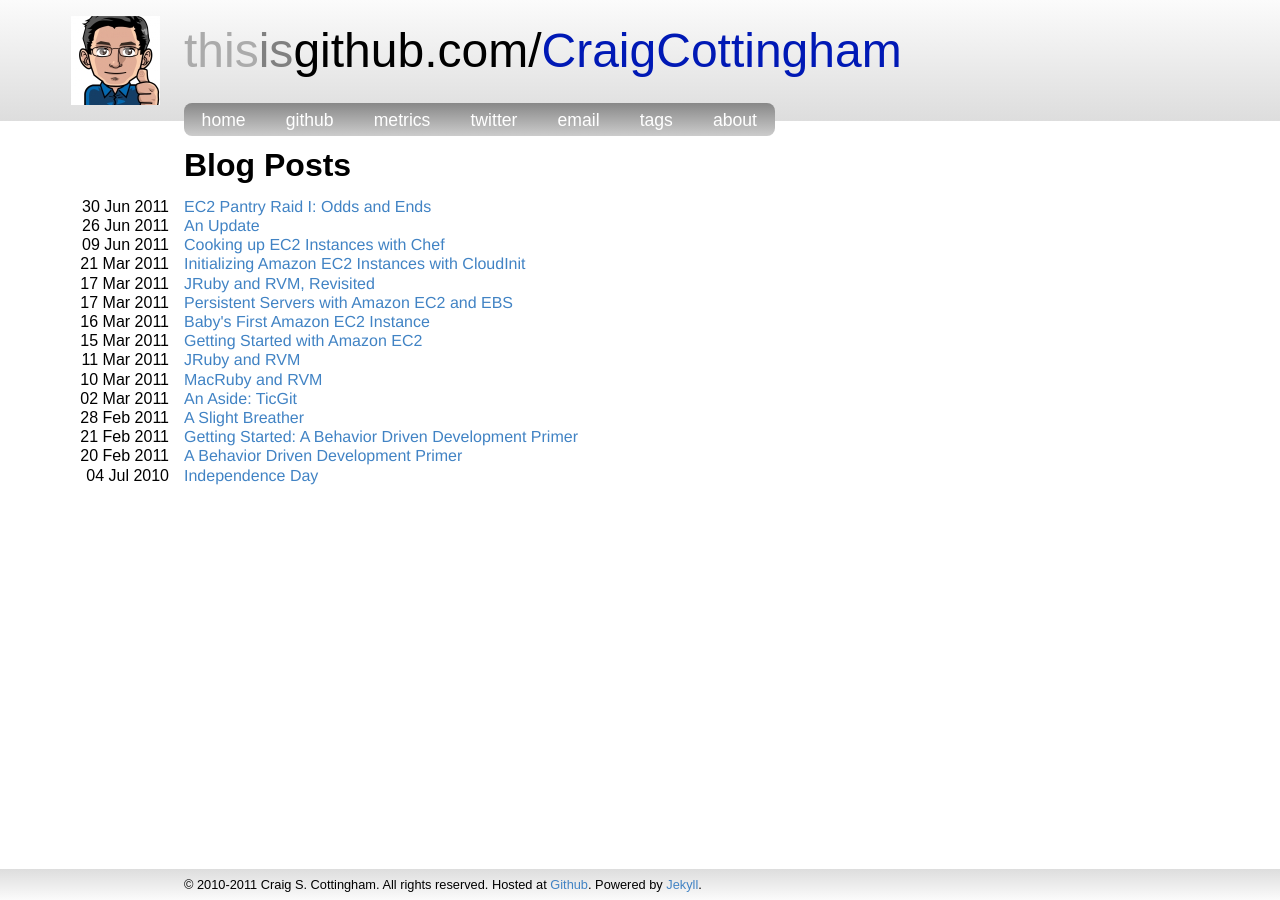
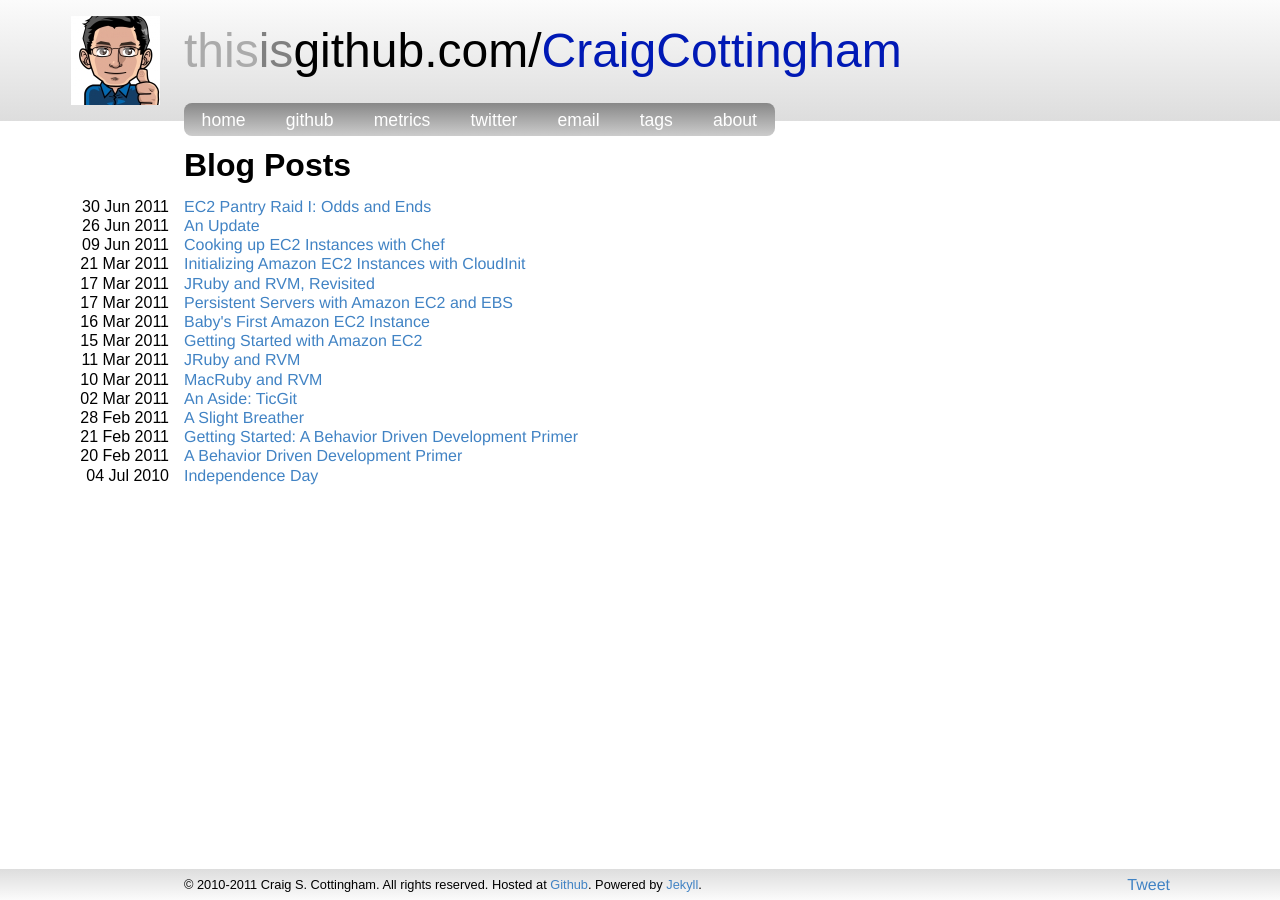
Before and after one commit to krisalyssa/craigcottingham.github.io, a Jekyll site: the page built from index.html, in a window 1280 px wide. Built offline with Jekyll 4.4.1, drawn with Linux system fonts in a browser that asks for light colours; nearby versions of some CDN libraries; Markdown is read by kramdown in place of the engine named in the settings; comment, search, counter and statistics services are not loaded.

Commit message:
Add "tweet this" button to layout
Signed-off-by: Craig S. Cottingham <craig.cottingham@gmail.com>

```diff
--- a/_layouts/default.html
+++ b/_layouts/default.html
@@ -86,6 +86,7 @@ var setTextMeasure = function (contentElement, targetMeasure, maxSize, minSize)
               Hosted at <a href="http://github.com/">Github</a>.
               Powered by <a href="https://github.com/mojombo/jekyll/">Jekyll</a>.
             </div>
+            <div class="tweetthis"><a href="http://twitter.com/share" class="twitter-share-button" data-count="none" data-via="CraigCottingham">Tweet</a><script type="text/javascript" src="http://platform.twitter.com/widgets.js"></script></div>
             <div class="plusone"><g:plusone size="medium" count="false"></g:plusone></div>
           </div>
         </div>
--- a/stylesheets/master.css
+++ b/stylesheets/master.css
@@ -217,6 +217,15 @@ li div.post-date
     text-align: center;
 }
 
+.tweetthis
+{
+    display: inline-block;
+    position: absolute;
+    top: 0px;
+    right: 110px;
+    margin-top: 0.4em;
+}
+
 .black
 {
     color: rgb(0, 0, 0);
```
